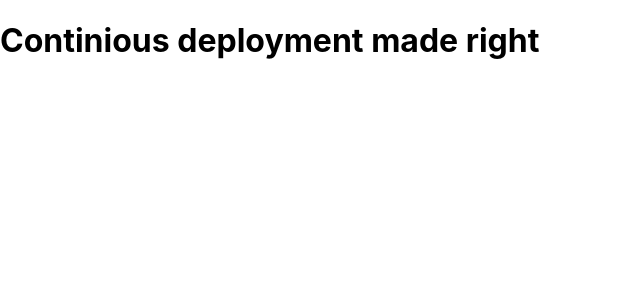
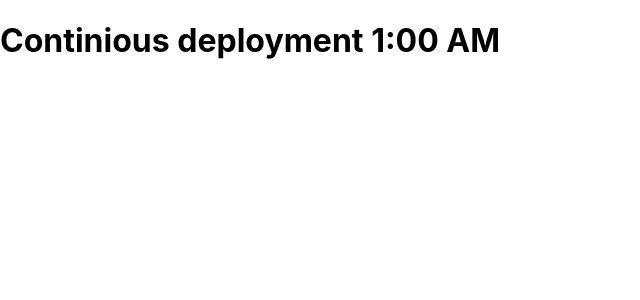
Before and after one commit to samertaha/frontend, a React (Create React App) app: page / in a window 1280 px wide. Shown: the top 300 px of the page, without its empty margins (0-640 px from the left). Built offline with nearby package versions, Linux system fonts and the light colour scheme.

Commit message:
recommendations

```diff
--- a/src/App.js
+++ b/src/App.js
@@ -1,7 +1,7 @@
 function App() {
   return (
     <div>
-      <h1>Continious deployment made right</h1>
+      <h1>Continious deployment 1:00 AM</h1>
     </div>
   );
 }
```
